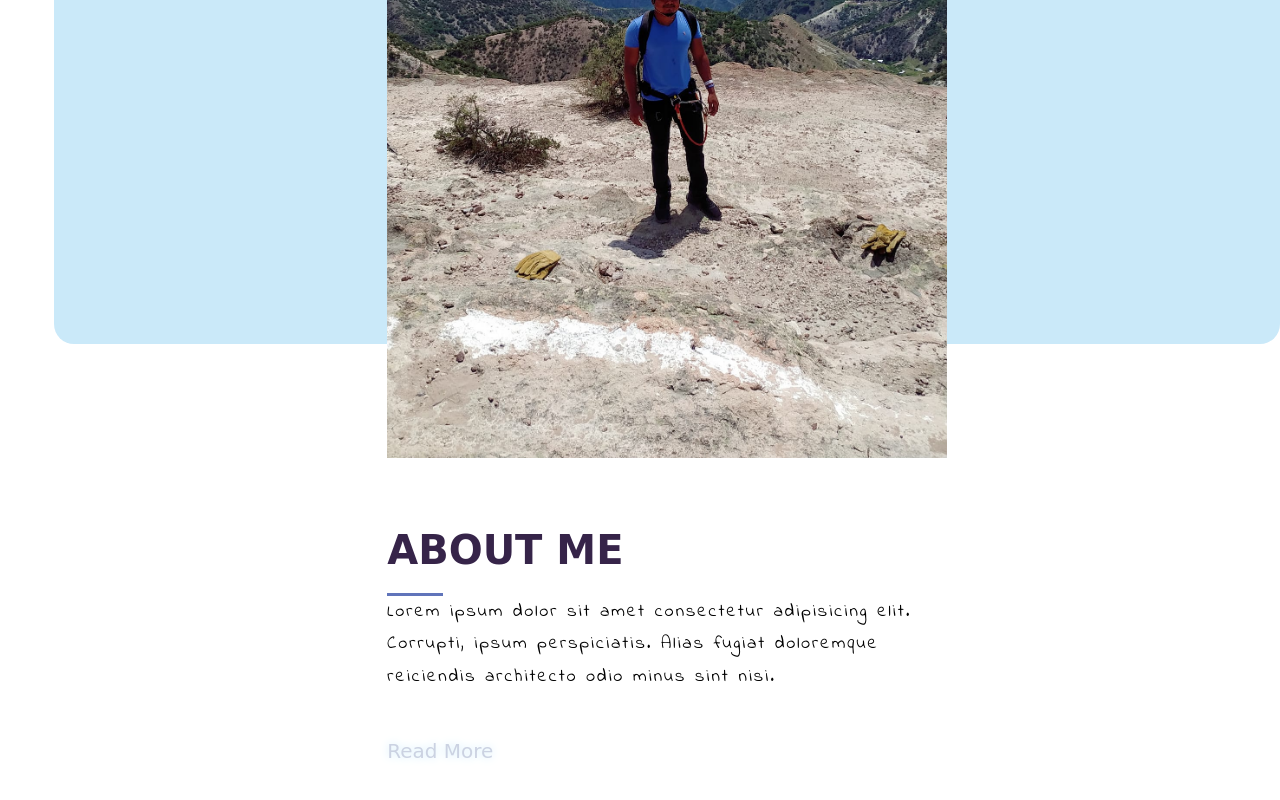
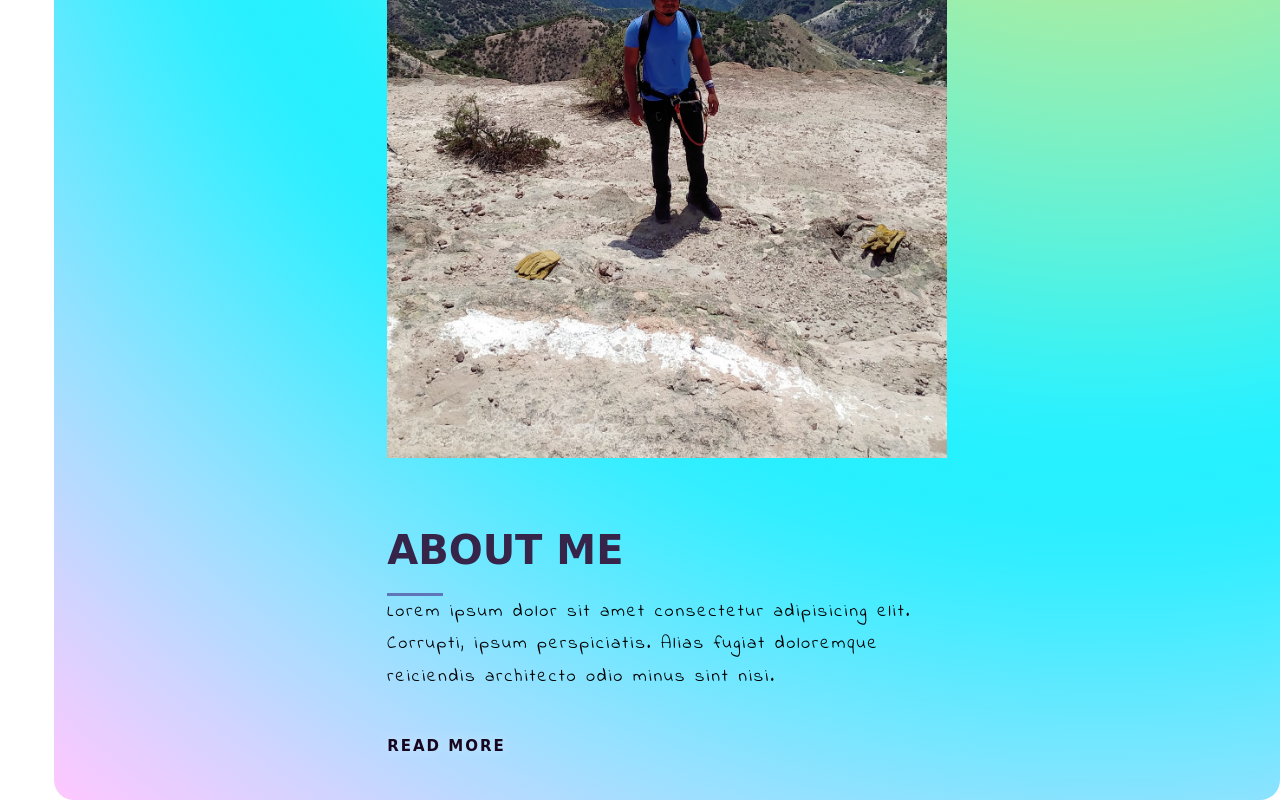
Before and after one commit to ElideZavala/Portafolio-1, a plain HTML site: page index.html in a window 1280 px wide. Shown: the part 3052-3852 px from the top of the page. Drawn offline with Linux system fonts and the light colour scheme; a web font is replaced by a local one.

Commit message:
img-degradado

```diff
--- a/style.css
+++ b/style.css
@@ -340,8 +340,8 @@ section#about-me {
 	align-items: center;
 	flex-wrap: wrap;
 	padding: 2rem;
-	background-color: var(--color1);
-	height: 100vh;
+	background-image: radial-gradient(circle at 85.63% -0.88%, #ffd288 0, #fed685 3.33%, #f4da85 6.67%, #e9dd86 10%, #dde189 13.33%, #d0e48d 16.67%, #c3e793 20%, #b6e99b 23.33%, #a8eca3 26.67%, #9aeead 30%, #8cefb8 33.33%, #7df0c3 36.67%, #6df1cf 40%, #5df2da 43.33%, #4cf2e6 46.67%, #3cf2f2 50%, #2df1fd 53.33%, #25f1ff 56.67%, #29efff 60%, #36eeff 63.33%, #49ecff 66.67%, #5de9ff 70%, #71e7ff 73.33%, #86e3ff 76.67%, #9ae0ff 80%, #addcff 83.33%, #bfd8ff 86.67%, #d1d4ff 90%, #e1d0ff 93.33%, #f0cbff 96.67%, #fec7ff 100%);
+	/* height: 100vh; */
 	border-radius: 20px;
 }
 
@@ -387,6 +387,38 @@ section#about-me {
 	font-family: "Indie Flower", cursive;
 }
 
+.about-me__content--link:link,
+.about-me__content--link:visited {
+	padding: 1rem 0;
+	font-size: 1.5rem;
+	font-weight: 600;
+	letter-spacing: 0.2rem;
+	text-transform: uppercase;
+	color: var(--color5);
+	position: relative;
+	z-index: 1;
+}
+
+.about-me__content--link:link::after,
+.about-me__content--link:visited::after {
+	content: '';
+	position: absolute;
+	top: 0;
+	left: 0;
+	width: 100%;
+	height: 100%;
+	background-color: var(--color3);
+	transform: scaleY(0);
+	transform-origin: bottom;
+	transition: transform 0.45s cubic-bezier(0.645, 0.045, 0.355, 1);
+	z-index: -1;
+}
+
+.about-me__content--link:hover:link::after,
+.about-me__content--link:hover:visited::after {
+	transform: scaleY(1);
+	transform-origin: top;
+}
 
 /*-*-**-**-**-**-**-**-**-**-** (max-width: 900px) Mark *-**-**-**-**-**-**-**-**-* *-*/
 @media screen and (max-width: 900px){
```
